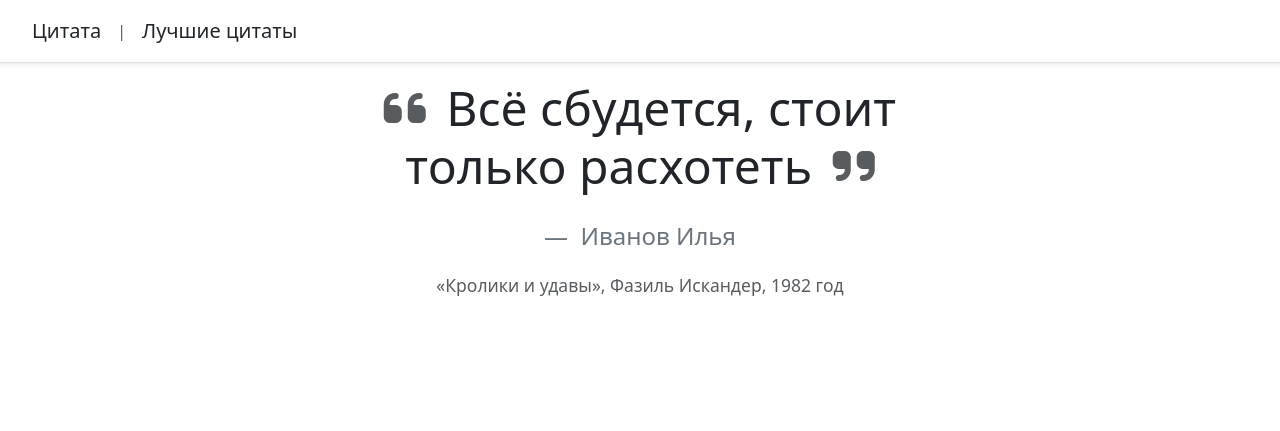
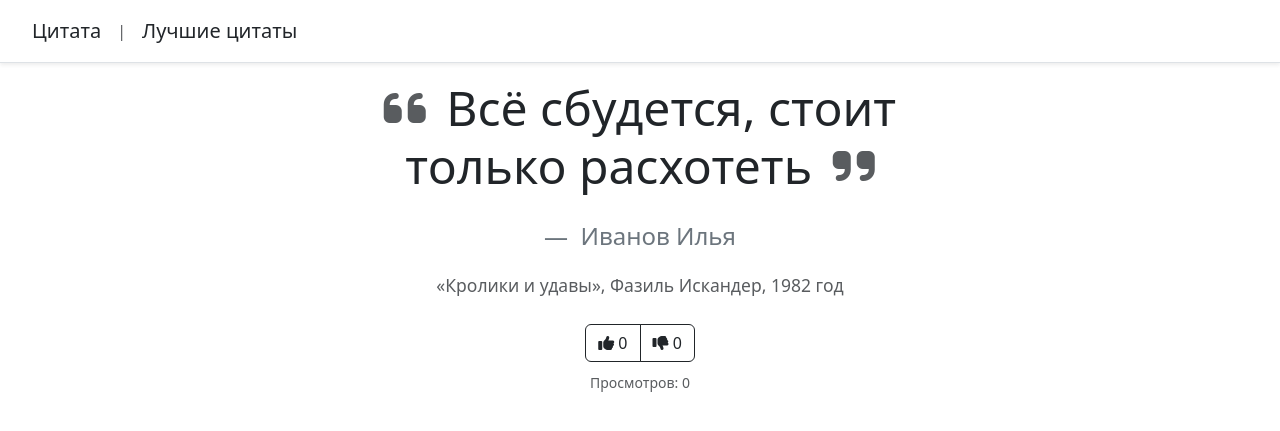
Before and after one commit to MurDmitry/itSolution, a Django app: page / in a window 1280 px wide. Shown: the top 431 px of the page. Run offline with Django 5.2, Linux system fonts and the light colour scheme; data comes from the database, SQL or seed files in the repository.

Commit message:
Добавлены значки лайка, дизлайка и строчка с просмотрами

```diff
--- a/quotes_app/templates/base/home.html
+++ b/quotes_app/templates/base/home.html
@@ -31,6 +31,24 @@
                     </small>
                 </div>
             </blockquote>
+
+            <!-- Кнопки лайков и просмотры -->
+            <div class="mt-4">
+                <div class="btn-group" role="group">
+                    <!-- Количество лайков -->
+                    <a href="" class="btn btn-outline-dark">
+                        <i class="fas fa-thumbs-up"></i> {{ likes }}
+                    </a>
+                    <!-- Количество дизлайков -->
+                    <a href="" class="btn btn-outline-dark">
+                        <i class="fas fa-thumbs-down"></i> {{ dislikes }}
+                    </a>
+                </div>
+                <!-- Количество просмотров -->
+                <div class="mt-2 text-muted">
+                    <small>Просмотров: {{ views_count }}</small>
+                </div>
+            </div>
         </div>
     </div>
 {% endblock content %}
--- a/quotes_app/views.py
+++ b/quotes_app/views.py
@@ -19,7 +19,10 @@ def home_page(request):
             'quote_author': selected_quote.author,             # Автор цитаты
             'source_title': selected_quote.source.title,       # Откуда (фильм/книга/игра и так далее)
             'source_author': selected_quote.source.author,     # Автор произведения
-            'source_year': selected_quote.source.year          # Год
+            'source_year': selected_quote.source.year,         # Год
+            'likes': selected_quote.likes,                     # Количество лайков
+            'dislikes': selected_quote.dislikes,               # Количество дизлайков
+            'views_count': selected_quote.views_count          # Просмотры
         }
 
     return render(request, 'base/home.html', context)
```
